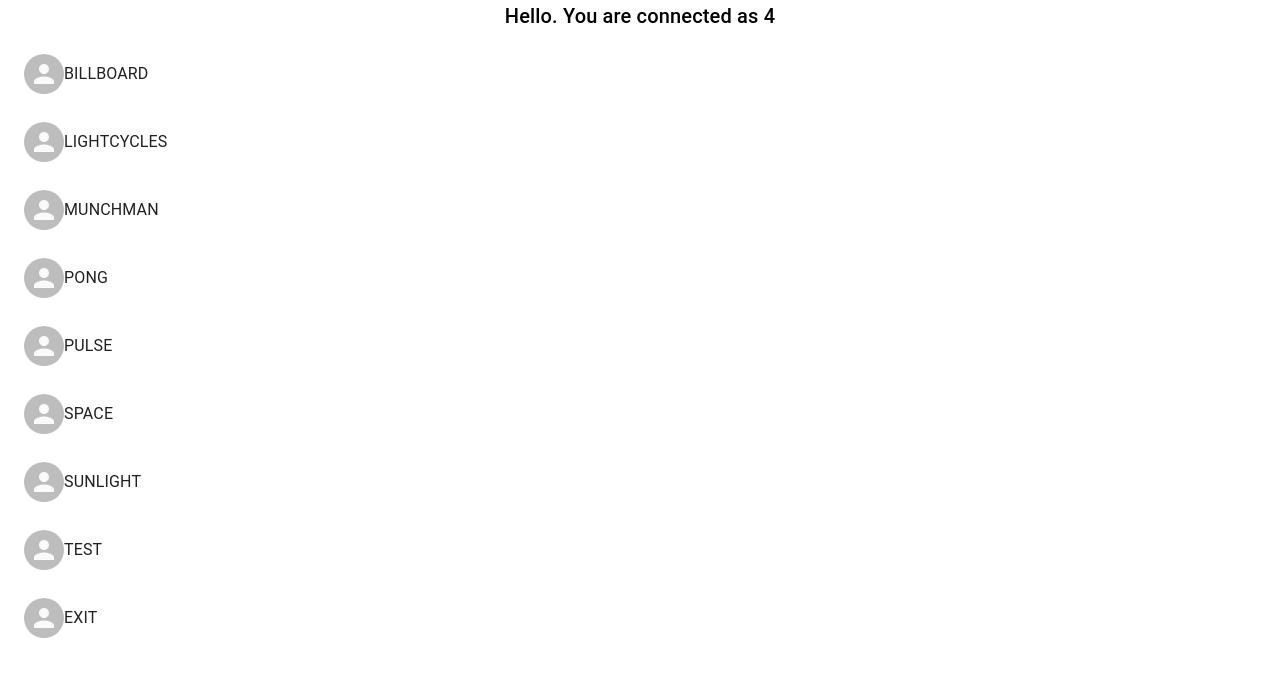
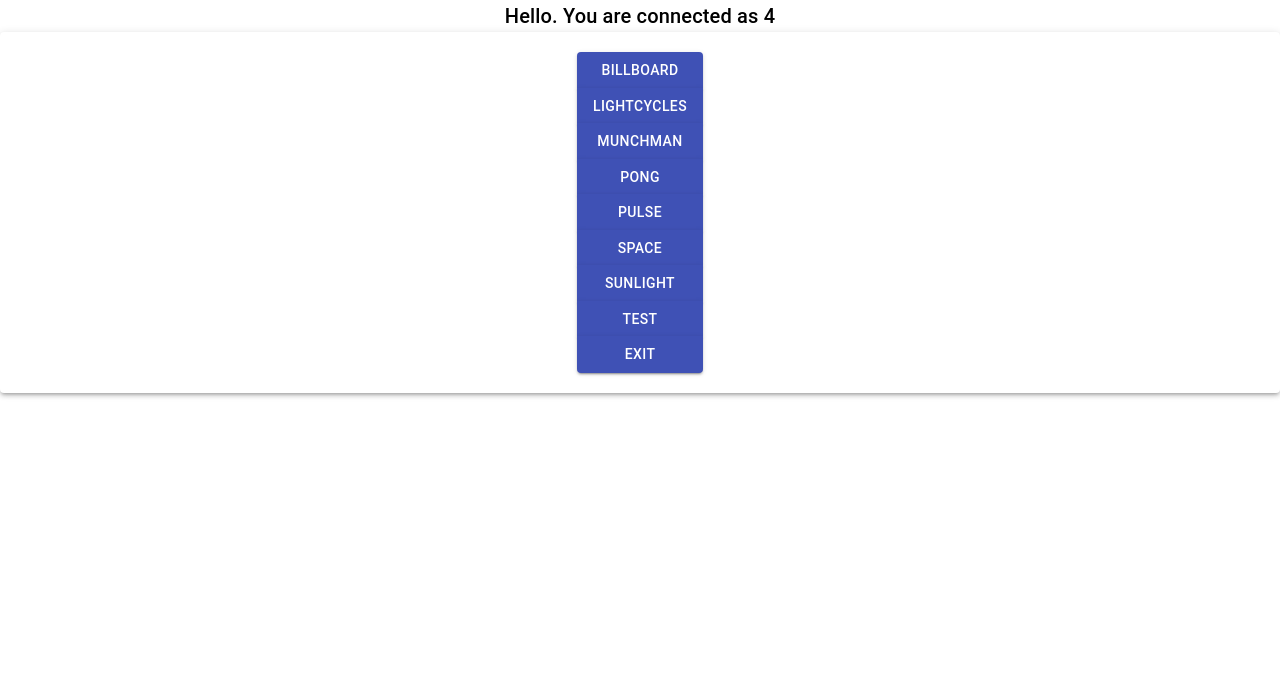
Before and after one commit to sachasayan/obelisk, a React (Create React App) app in the folder packages/obelisk-client/: page / in a window 1280 px wide. Shown: the top 676 px of the page. Built offline with nearby package versions, Linux system fonts and the light colour scheme; no server answers.

Commit message:
Update App.tsx

```diff
--- a/packages/obelisk-client/src/App.tsx
+++ b/packages/obelisk-client/src/App.tsx
@@ -2,13 +2,16 @@ import React, { useContext, useState } from 'react';
 import './App.css';
 import {
   Button,
+  ButtonGroup,
   Grid,
   Typography,
   List,
   ListItem,
   ListItemText,
   Avatar,
+  Paper
 }  from '@material-ui/core';
+import { palette, spacing, typography } from '@material-ui/system';
 import { ConnectionContext, ConnectionState } from './ConnectionContext';
 
 import io from 'socket.io-client';
@@ -46,27 +49,19 @@ function ModeSelector() {
   }
 
   return (
-    <div>
     <>
-          <Grid item xs={12} md={6}>
-            <div>
-              <List >
+      <Paper elevation={3} style={{padding: '20px'}} >
+        <Grid item >
+          <ButtonGroup  orientation="vertical">
             {modes.map((m) => (
-                  <ListItem key={m}>
-                    <Button  aria-label="delete"  onClick={() => {changeMode(m)} }>
-                    <Avatar>
-                    </Avatar>
-                    <ListItemText
-                      primary={m}
-                    />
+              <Button key={m} variant="contained" color="primary" aria-label="delete"  onClick={() => {changeMode(m)} }>
+              {m}
               </Button>
-                  </ListItem>
             ))}
-              </List>
-            </div>
+          </ButtonGroup>
         </Grid>
+      </Paper>
     </>
-    </div>
   )
 }
 
```
Lines whose indentation alone changed are shown as unchanged.
